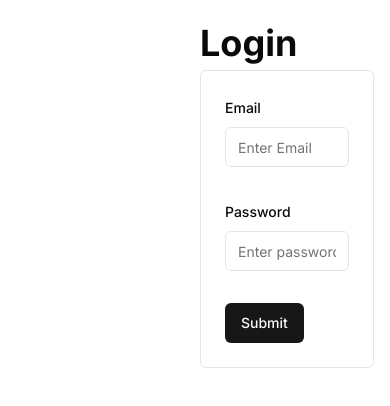
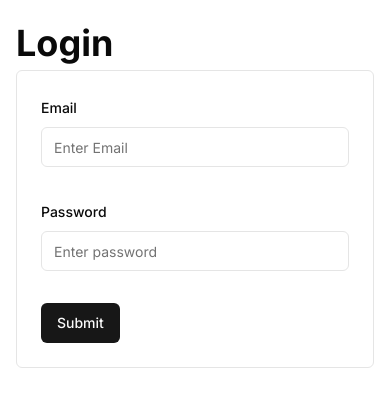
Before and after one commit to dhairyarajbabbar/Fee_Management_NEXT.JS, a Next.js app: page /login in a window 390 px wide. Shown: the top 406 px of the page. Built offline with nearby package versions, Linux system fonts and the light colour scheme.

Commit message:
sidebar hiding on small screen

```diff
--- a/src/app/layout.js
+++ b/src/app/layout.js
@@ -1,27 +1,50 @@
-"use client"
+"use client";
 import { Inter } from "next/font/google";
 import "./globals.css";
 import Sidebar from "@/components/sidebar";
 import { usePathname } from "next/navigation";
+import { useState } from "react";
+import { FaBars } from "react-icons/fa";
+
 const inter = Inter({ subsets: ["latin"] });
-// export const metadata = {
-//   title: "FEEZEE",
-//   description: "Generated by create next app",
-// };
+
 export default function RootLayout({ children }) {
   const pathname = usePathname();
-  console.log(pathname)
+  const [isSidebarOpen, setIsSidebarOpen] = useState(false);
+
+  const toggleSidebar = () => {
+    setIsSidebarOpen(!isSidebarOpen);
+  };
+
   return (
     <html lang="en">
-      <body className={`${inter.className} flex items-start justify-between`}>
-        <main className="grid w-full h-full ">{
-          pathname !== "/login" ?
-            <div className="inline">
-              <Sidebar />
-            </div>
-            : null
-          }
-          <div className="pl-[200px] p-4">{children}</div>
+      <body className={`${inter.className} flex items-start`}>
+        <main className="flex flex-col md:flex-row w-full h-full">
+          {pathname !== "/login" && (
+            <>
+              <div className="hidden md:flex md:w-64">
+                <Sidebar />
+              </div>
+
+              <div className={`fixed top-0 left-0 z-50 md:hidden ${isSidebarOpen ? 'block' : 'hidden'}`}>
+                <div className="bg-gray-800 bg-opacity-75 h-screen w-[170] mt-[25px]">
+                  <Sidebar />
+                </div>
+              </div>
+
+              <button
+                onClick={toggleSidebar}
+                className="md:hidden p-4 fixed top-0 left-0 z-50"
+              >
+                <FaBars size={24} />
+              </button>
+            </>
+          )}
+
+          {/* Content area */}
+          <div className={`p-4 w-full ${pathname !== "/login" ? "mt-12 md:mt-0" : ""}`}>
+            {children}
+          </div>
         </main>
       </body>
     </html>
--- a/src/app/login/page.jsx
+++ b/src/app/login/page.jsx
@@ -56,7 +56,7 @@ export default async function Student() {
   return (
     <div className="">
       <div className="items-center">
-        <header className="text-[36px] font-[700]">Login</header>
+        <header className="text-[36px] font-[700]" >Login</header>
         <LoginForm action={formProcessor} />
       </div>
     </div>
--- a/src/components/sidebar.jsx
+++ b/src/components/sidebar.jsx
@@ -54,7 +54,7 @@ export default function Sidebar() {
     }
   ]
 
-  return <div className="fixed flex flex-col gap-4 w-[170px] border-r min-h-screen p-4">
+  return <div className="fixed flex flex-col gap-4 w-[170px] border-r min-h-screen p-4 bg-white">
     <div className="grow">
       <Command style={{ overflow: 'visible' }}>
         <CommandList style={{ overflow: 'visible' }}>
```
